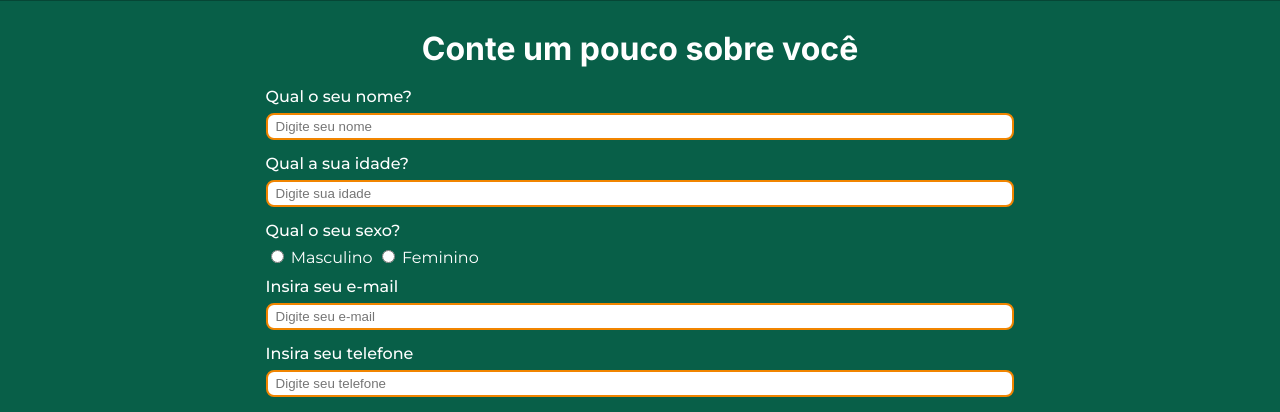
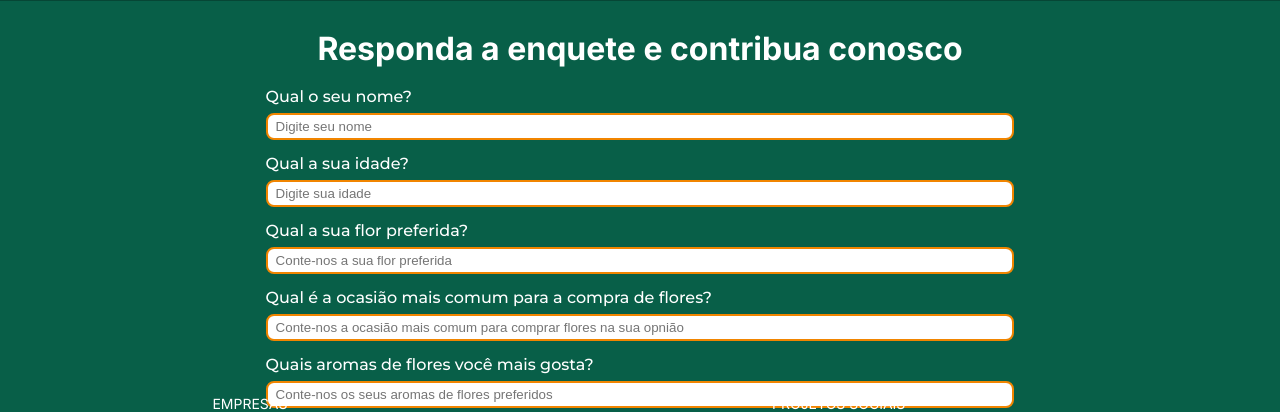
Before and after one commit to viniciustmota/flor-elegancia, a PHP site: page /cadastro.php in a window 1280 px wide. Shown: the part 315-727 px from the top of the page. Run offline with PHP 8.4, Linux system fonts and the light colour scheme; some libraries are stand-ins or nearby versions; some web fonts are replaced.

Commit message:
Enquete atualizada

```diff
--- a/cadastro.php
+++ b/cadastro.php
@@ -51,7 +51,7 @@
     </header>
 
     <section class="questionario">
-        <h2 class="questionario__titulo">Conte um pouco sobre você</h2>
+        <h2 class="questionario__titulo">Responda a enquete e contribua conosco</h2>
         <div class="questionario__grid">
             <form action="dados.php" method="get" class="questionario__form">
                 <label for="nome" class="questionario__label">Qual o seu nome?</label>
@@ -60,29 +60,29 @@
                 <label for="idade" class="questionario__label">Qual a sua idade?</label>
                 <input type="number" id="idade" name="idade" placeholder="Digite sua idade" class="questionario__resposta" required>
 
-                <label for="sexo" class="questionario__label">Qual o seu sexo?</label>
-                <div class="questionario__radiobtn">
-                    <input type="radio" name="sexo" id="sexo-m" class="questionario__resposta" value="Masculino" required> <label for="sexo-m">Masculino</label>
-                    <input type="radio" name="sexo" id="sexo-f" class="questionario__resposta" value="Feminino" required> <label for="sexo-f">Feminino</label>
-                </div>
-
-                <label for="email" class="questionario__label">Insira seu e-mail</label>
-                <input type="email" id="email" name="email" placeholder="Digite seu e-mail" class="questionario__resposta" required>
-
-                <label for="telefone" class="questionario__label">Insira seu telefone</label>
-                <input type="tel" id="telefone" name="telefone" placeholder="Digite seu telefone" class="questionario__resposta" required maxlength="15">
-
-                <label for="cpf" class="questionario__label">Insira seu CPF</label>
-                <input type="text" id="cpf" name="cpf" placeholder="Digite seu CPF" class="questionario__resposta" required maxlength="11">
-
                 <label for="flores" class="questionario__label">Qual a sua flor preferida?</label>
                 <input type="text" id="flores" name="flores" placeholder="Conte-nos a sua flor preferida" class="questionario__resposta" required>
 
-                <label class="questionario__label">Custuma comprar flores?</label>
+                <label for="ocasiao-compra" class="questionario__label">Qual é a ocasião mais comum para a compra de flores?</label>
+                <input type="text" id="ocasiao-compra" name="ocasiao-compra" placeholder="Conte-nos a ocasião mais comum para comprar flores na sua opnião" class="questionario__resposta" required>
+
+                <label for="cheiro" class="questionario__label">Quais aromas de flores você mais gosta?</label>
+                <input type="text" id="aromas" name="cheiro" placeholder="Conte-nos os seus aromas de flores preferidos" class="questionario__resposta" required>
+
+                <label class="questionario__label">Você costuma comprar flores para presentear alguém?</label>
                 <div class="questionario__radiobtn">
                     <input type="radio" name="compraFlores" id="sim" class="questionario__resposta" value="Sim" required> <label for="sim">Sim</label>
                     <input type="radio" name="compraFlores" id="nao" class="questionario__resposta" value="Não" required><label for="nao">Não</label>
                 </div>
+
+                <label class="questionario__label">Você prefere flores sazonais ou flores disponíveis o ano todo?</label>
+                <div class="questionario__radiobtn">
+                    <input type="radio" name="preferencia" id="sazonais" class="questionario__resposta" value="Flores sazonais" required> <label for="sazonais">Flores sazonais</label>
+                    <input type="radio" name="preferencia" id="disponiveis" class="questionario__resposta" value="Flores disponíveis o ano todo" required><label for="disponiveis">flores disponíveis o ano todo</label>
+                </div>
+
+
+
 
                 <input type="submit" value="Enviar" class="questionario__btn"></input>
             </form>
--- a/index.php
+++ b/index.php
@@ -68,6 +68,8 @@
     <img src="./assets/img/arranjo de flores amarelas pequena.svg" alt="" class="imagem__arranjos pequena">
     <img src="./assets/img/arranjo de flores amarelas grande.svg" alt="" class="imagem__arranjos grande">
 
+    <img src="./assets/img/logotipo.svg" alt="" srcset="">
+
     <section class="vantagens">
         <div class="vantagens__card">
             <img src="./assets/img/Flor.svg" alt="Icone de uma flor" class="vantagens__img">
```
Also changed, not shown: dados.php (+8 -11 lines), assets/img/logotipo.svg (added).
